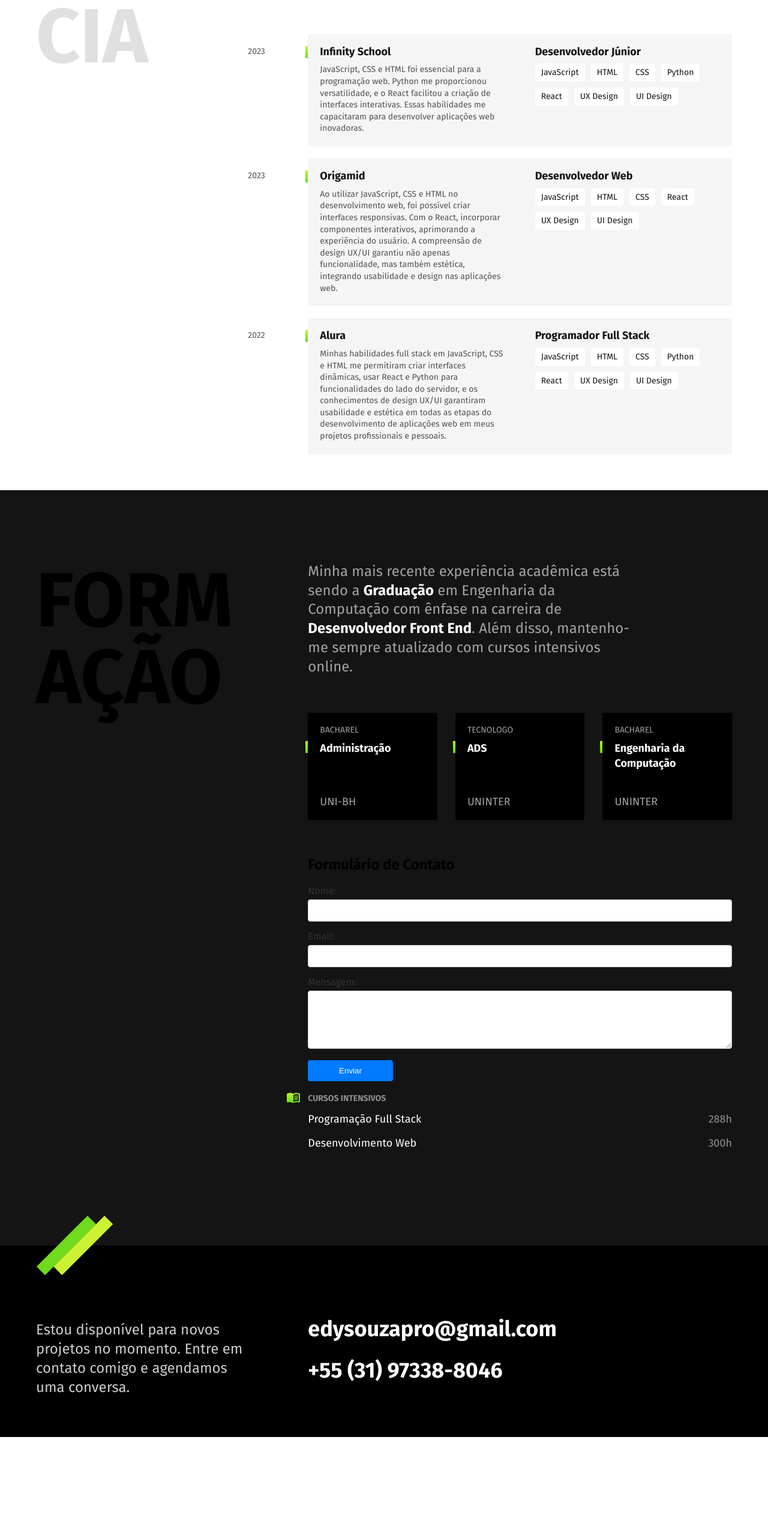
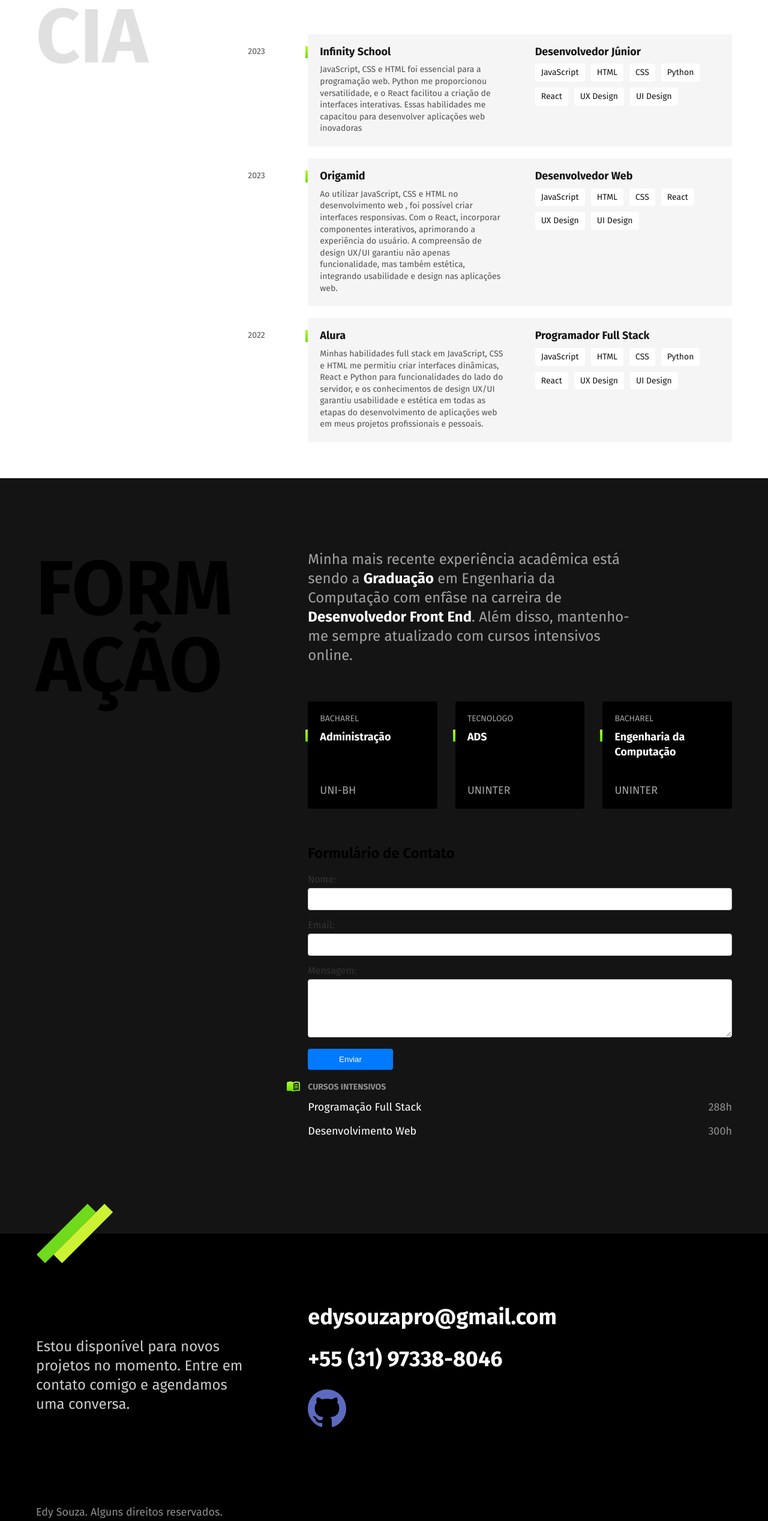
Before and after one commit to edy-souza/Curriculo, a plain HTML site: page index.html in a window 1280 px wide. Shown: the part 1007-3542 px from the top of the page at 60% size. Before the commit the page ends 3402 px from the top, so only its background shows below. Drawn offline with Linux system fonts and the light colour scheme.

Commit message:
Update index.html

```diff
--- a/index.html
+++ b/index.html
@@ -1,52 +1,42 @@
 <!DOCTYPE html>
 <html lang="pt-br">
 <head>
-    <!-- Metadados do documento -->
     <meta charset="UTF-8">
     <meta name="viewport" content="width=device-width, initial-scale=1.0">
     <title>Lobo - Desenvolvedor e Design</title>
-
-    <!-- Link para o arquivo CSS externo -->
     <link rel="stylesheet" href="./CSS/style.css">
-
-    <!-- Pré-conexão com as fontes do Google para otimizar o carregamento -->
+    <link rel="preconnect" href="https://fonts.googleapis.com">
+    <link rel="preconnect" href="https://fonts.gstatic.com" crossorigin>
     <link rel="preconnect" href="https://fonts.googleapis.com">
     <link rel="preconnect" href="https://fonts.gstatic.com" crossorigin>
     <link href="https://fonts.googleapis.com/css2?family=Fira+Sans:wght@400;700&display=swap" rel="stylesheet">
 </head>
 <body>
 
-    <!-- Cabeçalho do site com título e menu de navegação -->
     <header class="header">
         <h1>Edivaldo Souza</h1>
         <nav>
             <ul class="header-menu">
-                <!-- Links de navegação que levam a diferentes seções da página -->
                 <li><a href="#experiencia">Experiência</a></li>
                 <li><a href="#formacao">Formação</a></li>
                 <li><a href="#contato">Contato</a></li>
-                <li><a href="https://github.com/edy-souza" target="_blank">GitHub</a></li>
+                <li><a href="https://github.com/edy-souza" target="_blank"">GitHub</a></li>
             </ul>
         </nav>
     </header>
 
-    <!-- Seção principal da introdução -->
     <main class="introducao">
-        <!-- Imagem de perfil -->
         <img src="./img/perfil.jpg" alt="Lobo Cinza">
 
-        <!-- Informações sobre o desenvolvedor -->
         <div>
             <h1>Desenvolvedor<br>Front End &<br>Designer UX/UI</h1>
             <p>Localizado em Belo Horizonte</p>
         </div>
     </main>
 
-    <!-- Seção de Experiência profissional -->
     <section class="experiencia" id="experiencia" aria-label="Experiência">
         <h2 class="subtitulo">Experiência</h2>
         <div>
-            <!-- Texto descritivo sobre a experiência em front-end -->
             <p class="experiencia-texto">
                 Com expertise sólida em front-end, lidero a criação de interfaces inovadoras com <strong>HTML</strong>,
                 <strong>CSS</strong> e <strong>JavaScript</strong>. Minha abordagem colaborativa e proativa
@@ -55,18 +45,16 @@
                 habilidades técnicas para o sucesso de cada projeto.
             </p>
 
-            <!-- Experiência na Infinity School -->
             <div class="empresa">
                 <span class="empresa-ano">2023</span>
                 <h3 class="empresa-titulo">Infinity School</h3>
                 <span class="empresa-titulo">Desenvolvedor Júnior</span>
                 <p class="empresa-texto">
                     JavaScript, CSS e HTML foi essencial para a programação web. Python me proporcionou versatilidade,
-                    e o React facilitou a criação de interfaces interativas. Essas habilidades me capacitaram para
-                    desenvolver aplicações web inovadoras.
+                    e o React facilitou a criação de interfaces interativas. Essas habilidades me capacitou para
+                    desenvolver aplicações web inovadoras
                 </p>
                 <ul class="empresa-habilidades">
-                    <!-- Lista de habilidades adquiridas na empresa -->
                     <li>JavaScript</li>
                     <li>HTML</li>
                     <li>CSS</li>
@@ -77,18 +65,16 @@
                 </ul>
             </div>
 
-            <!-- Experiência na Origamid -->
             <div class="empresa">
                 <span class="empresa-ano">2023</span>
                 <h3 class="empresa-titulo">Origamid</h3>
                 <span class="empresa-titulo">Desenvolvedor Web</span>
                 <p class="empresa-texto">
-                    Ao utilizar JavaScript, CSS e HTML no desenvolvimento web, foi possível criar interfaces responsivas. Com o React,
+                    Ao utilizar JavaScript, CSS e HTML no desenvolvimento web , foi possível criar interfaces responsivas. Com o React,
                     incorporar componentes interativos, aprimorando a experiência do usuário. A compreensão de design UX/UI
                     garantiu não apenas funcionalidade, mas também estética, integrando usabilidade e design nas aplicações web.
                 </p>
                 <ul class="empresa-habilidades">
-                    <!-- Lista de habilidades adquiridas na empresa -->
                     <li>JavaScript</li>
                     <li>HTML</li>
                     <li>CSS</li>
@@ -98,18 +84,16 @@
                 </ul>
             </div>
 
-            <!-- Experiência na Alura -->
             <div class="empresa">
                 <span class="empresa-ano">2022</span>
                 <h3 class="empresa-titulo">Alura</h3>
                 <span class="empresa-titulo">Programador Full Stack</span>
                 <p class="empresa-texto">
-                    Minhas habilidades full stack em JavaScript, CSS e HTML me permitiram criar interfaces dinâmicas, usar React e Python para
-                    funcionalidades do lado do servidor, e os conhecimentos de design UX/UI garantiram usabilidade e estética
+                    Minhas habilidades full stack em JavaScript, CSS e HTML me permitiu criar interfaces dinâmicas, React e Python para
+                    funcionalidades do lado do servidor, e os conhecimentos de design UX/UI  garantiu usabilidade e estética
                     em todas as etapas do desenvolvimento de aplicações web em meus projetos profissionais e pessoais.
                 </p>
                 <ul class="empresa-habilidades">
-                    <!-- Lista de habilidades adquiridas na empresa -->
                     <li>JavaScript</li>
                     <li>HTML</li>
                     <li>CSS</li>
@@ -119,23 +103,21 @@
                     <li>UI Design</li>
                 </ul>
             </div>
+
         </div>
     </section>
 
-    <!-- Seção de Formação acadêmica -->
     <section class="formacao" id="formacao" aria-label="Formação">
         <div class="formacao-container">
             <h2 class="subtitulo">Formação</h2>
 
             <div>
-                <!-- Texto descritivo sobre a formação acadêmica -->
                 <p class="formacao-texto">Minha mais recente experiência acadêmica está sendo a
-                    <strong>Graduação</strong> em Engenharia da Computação com ênfase na carreira de
+                    <strong>Graduação</strong> em Engenharia da Computação com enfâse na carreira de
                     <strong>Desenvolvedor Front End</strong>. Além disso, mantenho-me sempre atualizado com
                     cursos intensivos online.
                 </p>
 
-                <!-- Lista de cursos de graduação -->
                 <ul class="faculdade-lista">
                     <li class="faculdade">
                         <span class="faculdade-tipo">Bacharel</span>
@@ -156,7 +138,6 @@
                     </li>
                 </ul>
 
-                <!-- Formulário de contato -->
                 <div class="container">
                     <h2>Formulário de Contato</h2>
                     <form action="#" method="post">
@@ -172,13 +153,12 @@
                             <label for="mensagem">Mensagem:</label>
                             <textarea id="mensagem" name="mensagem" rows="5" required></textarea>
                         </div>
-                        <!-- Botão para enviar o formulário -->
                         <button type="submit">Enviar</button>
                     </form>
                 </div>
 
-                <!-- Seção de cursos intensivos -->
                 <div class="formacao-extra"> <br>
+
                     <div class="cursos">
                         <h3>Cursos Intensivos</h3>
                         <ul>
@@ -186,21 +166,29 @@
                             <li>Desenvolvimento Web <span>300h</span></li>
                         </ul>
                     </div>
+
                 </div>
             </div>
         </div>
+
     </section>
 
-    <!-- Rodapé do site com informações de contato -->
     <footer class="footer" id="contato">
         <div class="footer-container">
-            <!-- Texto de chamada para contato -->
             <p class="footer-texto">Estou disponível para novos projetos no momento.
             Entre em contato comigo e agendamos uma conversa.
             </p>
 
-            <!-- Informações de contato -->
             <ul class="footer-contato">
                 <li>edysouzapro@gmail.com</li>
                 <li>+55 (31) 97338-8046</li>
-                <li><a href="https
+                <li><a href="https://github.com/edy-souza" target="_blank"><img src="./img/github.png"
+                 alt="logo github"></a></li>
+            </ul>
+            <p class="footer-copy">Edy Souza. Alguns direitos reservados. </p>
+        </div>
+
+    </footer>
+
+</body>
+</html>
```
